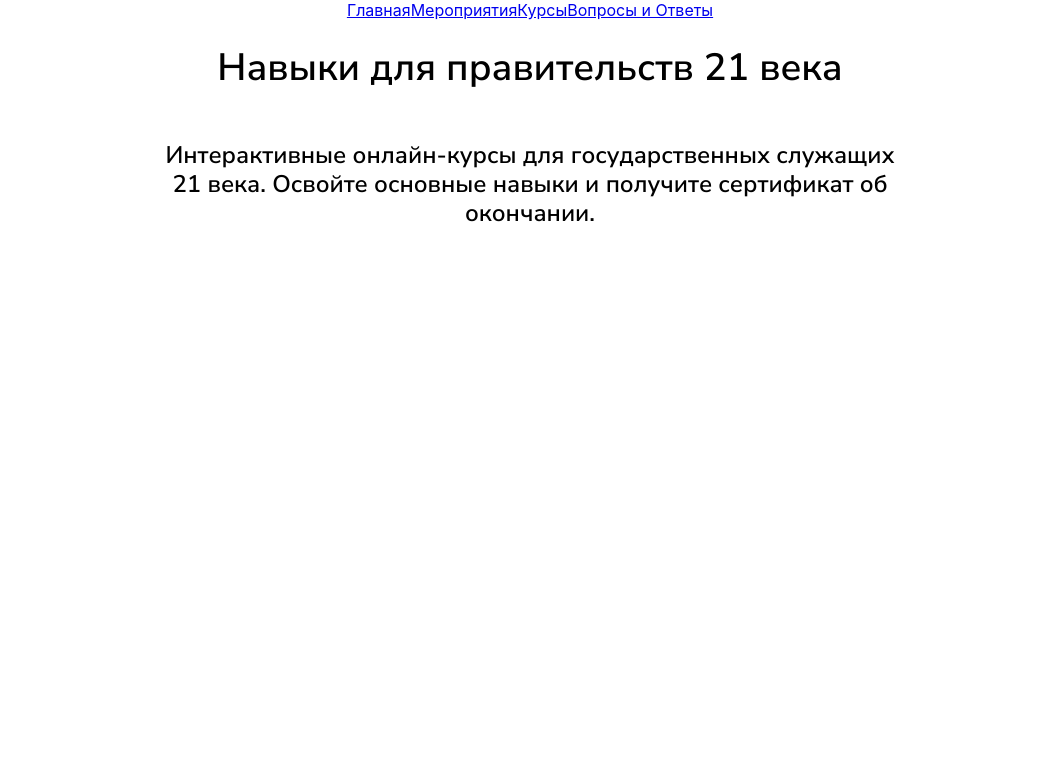
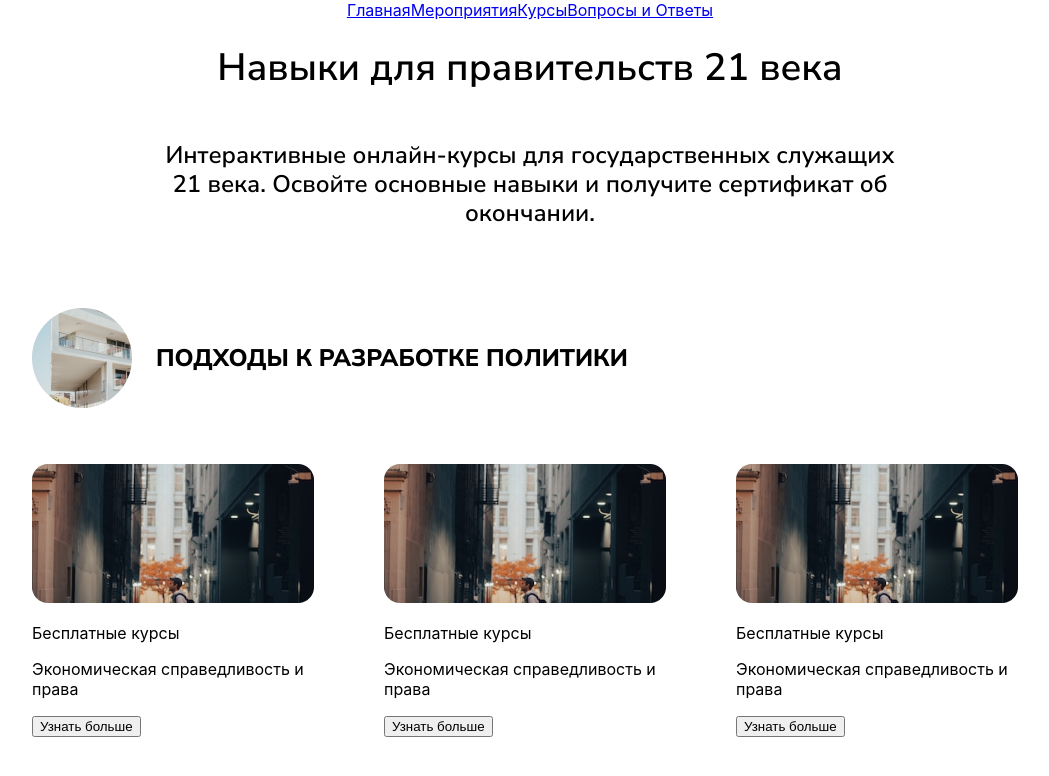
Before and after one commit to 09mazya/AkylUP, a React (Create React App) app: page /courses in a window 1280 px wide. Shown: the top 776 px of the page, without its empty margins (110-1159 px from the left). Built offline with nearby package versions, Linux system fonts and the light colour scheme.

Commit message:
created courses list

```diff
--- a/src/pages/Courses/Courses.css
+++ b/src/pages/Courses/Courses.css
@@ -31,3 +31,36 @@
   text-align: center;
   color: #000000;
 }
+
+.courses-list {
+  margin: 0px 142px;
+}
+.courses-list-title {
+  display: flex;
+  text-align: center;
+  align-items: center;
+  margin-bottom: 56px;
+}
+
+.courses-list-title-img {
+  margin-right: 24px;
+}
+
+.courses-list-title-text {
+  font-family: "Nunito Sans";
+  font-style: normal;
+  font-weight: 700;
+  font-size: 24px;
+  line-height: 120%;
+  color: #000000;
+}
+
+.courses-list-wrap {
+  display: grid;
+  grid-template-columns: repeat(3, 1fr);
+  gap: 75px 60px;
+}
+
+.courses-list-content {
+  text-align: left;
+}
--- a/src/pages/Courses/Courses.jsx
+++ b/src/pages/Courses/Courses.jsx
@@ -1,5 +1,7 @@
 import React from "react";
 import "../Courses/Courses.css";
+import Circle from "../Courses/courses-img/circle.png";
+import ImgFor from "../Courses/courses-img/imgfor.png";
 
 function Courses() {
   return (
@@ -12,9 +14,32 @@ function Courses() {
         </p>
       </div>
       <div className="courses-list">
-          <div>
-
+        <div className="courses-list-title">
+          <img className="courses-list-title-img" src={Circle} alt="" />
+          <p className="courses-list-title-text">
+            ПОДХОДЫ К РАЗРАБОТКЕ ПОЛИТИКИ
+          </p>
+        </div>
+        <div className="courses-list-wrap">
+          <div className="courses-list-content">
+            <img src={ImgFor} alt="" />
+            <p>Бесплатные курсы</p>
+            <p>Экономическая справедливость и права</p>
+            <button>Узнать больше</button>
           </div>
+          <div className="courses-list-content">
+            <img src={ImgFor} alt="" />
+            <p>Бесплатные курсы</p>
+            <p>Экономическая справедливость и права</p>
+            <button>Узнать больше</button>
+          </div>
+          <div className="courses-list-content">
+            <img src={ImgFor} alt="" />
+            <p>Бесплатные курсы</p>
+            <p>Экономическая справедливость и права</p>
+            <button>Узнать больше</button>
+          </div>
+        </div>
       </div>
     </>
   );
```
Also changed, not shown: src/courses.json (added, +65 -0 lines), src/pages/Courses/courses-img/circle.png (added), src/pages/Courses/courses-img/imgfor.png (added).
